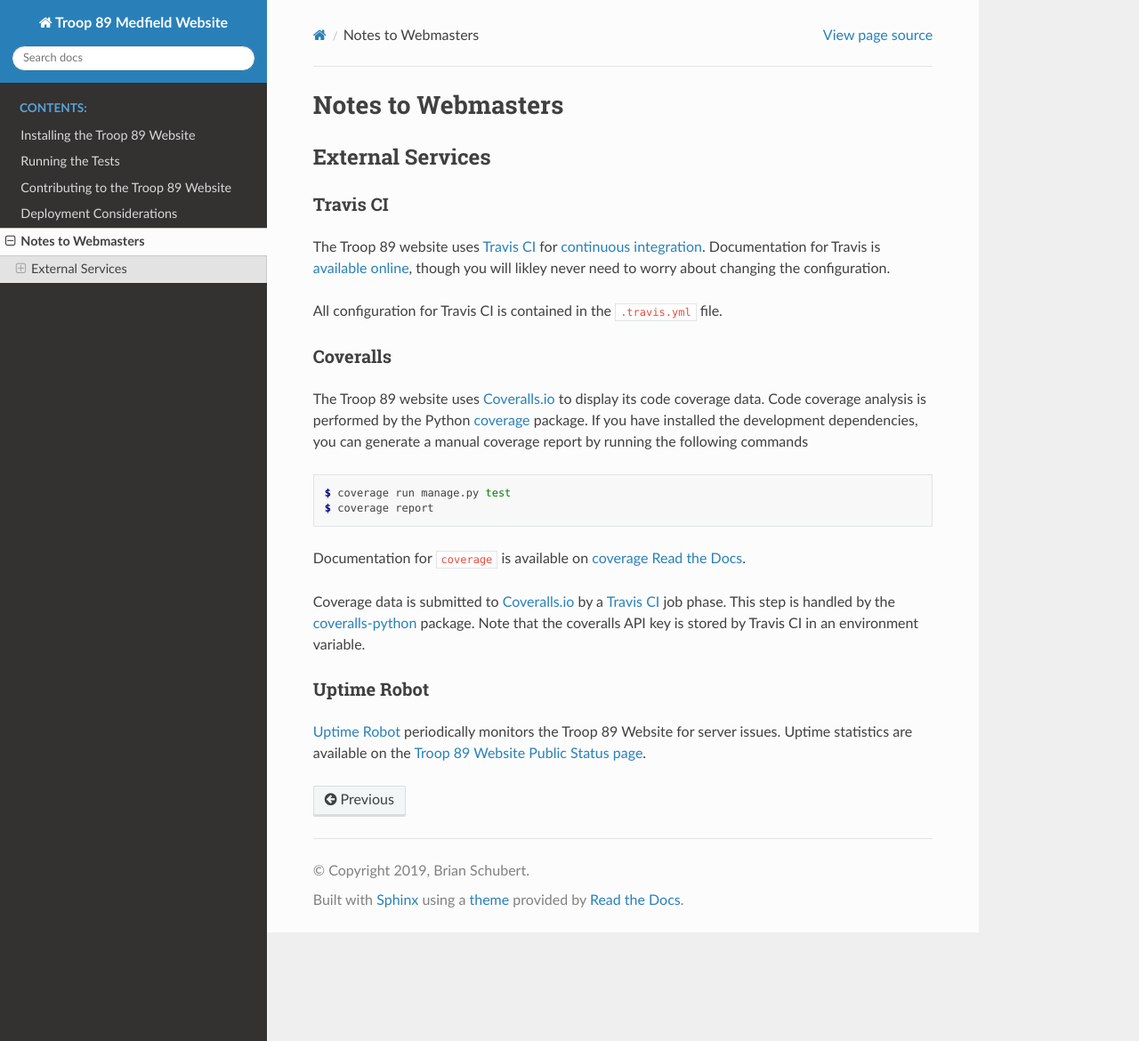
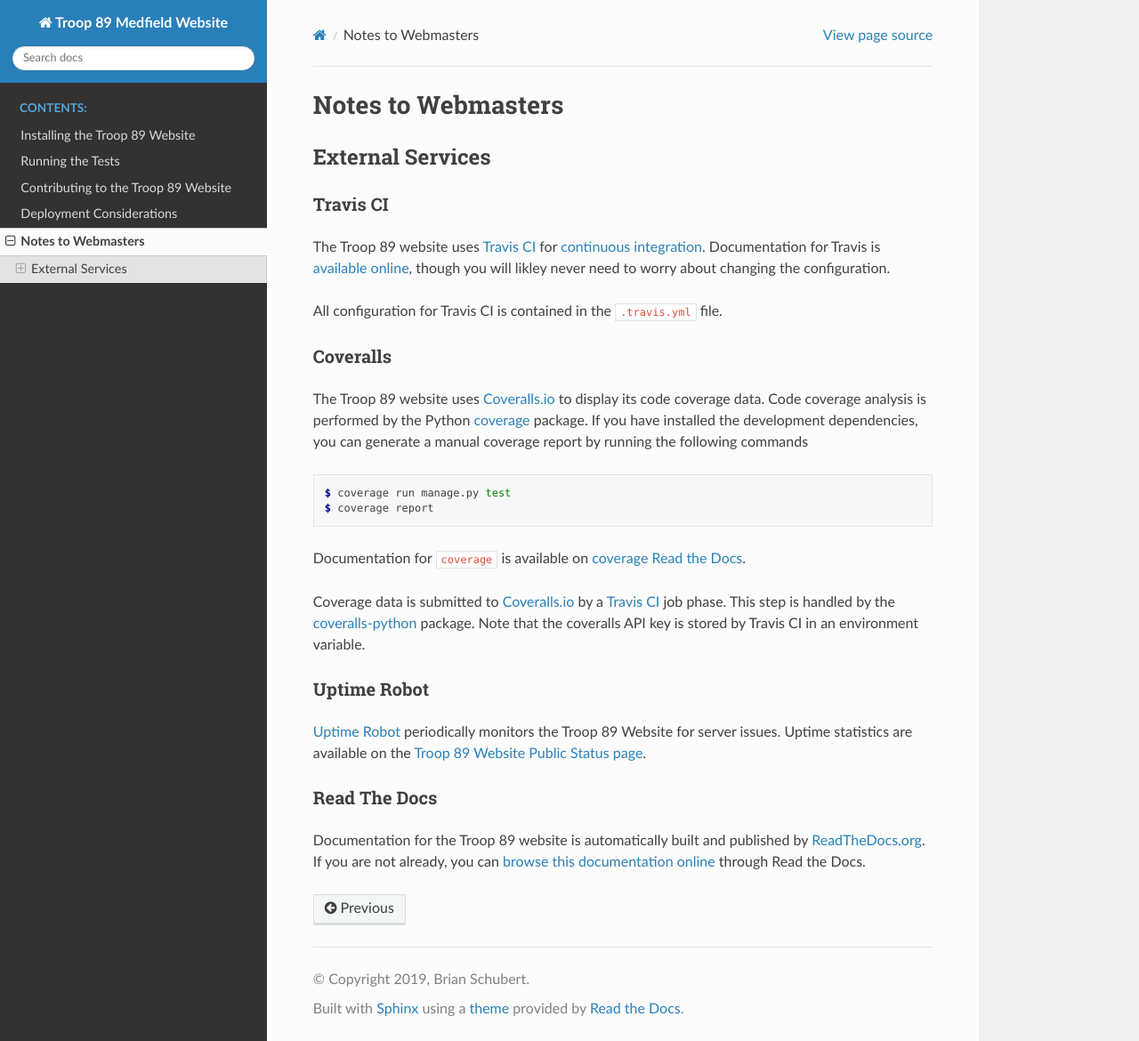
Before and after one commit to brianschubert/troop89medfield.org, a Sphinx documentation site: the page built from docs/devnotes.rst, in a window 1280 px wide and 1170 px high. Shown: the whole window at 89% size. Built offline with Sphinx 7.4.7 and the Read the Docs theme 2.0.0, drawn with Linux system fonts in a browser that asks for light colours.

Commit message:
Add note on Read the Docs to site documentation

```diff
--- a/docs/devnotes.rst
+++ b/docs/devnotes.rst
@@ -47,3 +47,11 @@ Uptime Robot
 
 .. _Uptime Robot: https://stats.uptimerobot.com/
 .. _Troop 89 Website Public Status page: https://stats.uptimerobot.com/5WPm9SmQZ
+
+Read The Docs
+^^^^^^^^^^^^^
+
+Documentation for the Troop 89 website is automatically built and published by `ReadTheDocs.org`_. If you are not already, you can `browse this documentation online`_ through Read the Docs.
+
+.. _ReadTheDocs.org: https://readthedocs.org/
+.. _browse this documentation online: https://troop89medfieldorg.readthedocs.io/en/latest/
```
